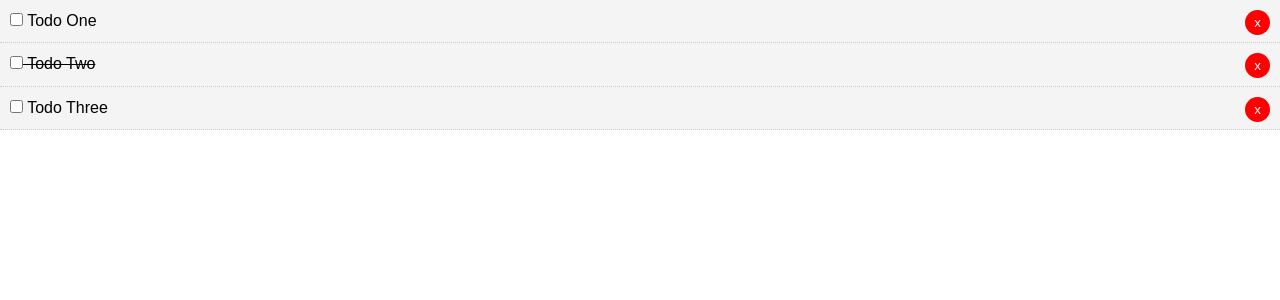
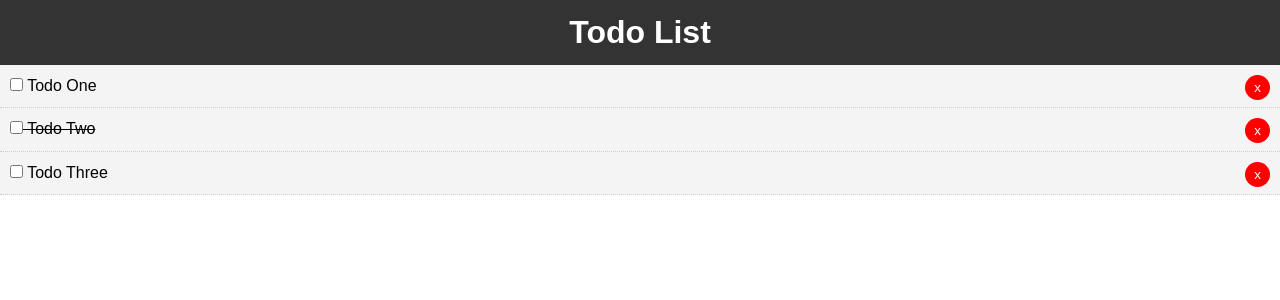
Before and after one commit to ikatzarski/vue-todo-list, a Vue app: page / in a window 1280 px wide. Shown: the top 300 px of the page. Built offline with nearby package versions, Linux system fonts and the light colour scheme.

Commit message:
Add Header component

```diff
--- a/src/App.vue
+++ b/src/App.vue
@@ -1,15 +1,18 @@
 <template>
   <div id="app">
+    <Header />
     <Todos v-bind:todos="todos" v-on:del-todo="deleteTodo" />
   </div>
 </template>
 
 <script>
+import Header from "./components/layout/Header";
 import Todos from "./components/Todos";
 
 export default {
   name: "App",
   components: {
+    Header,
     Todos,
   },
   data() {
--- /dev/null
+++ b/src/components/layout/Header.vue
@@ -0,0 +1,20 @@
+<template>
+  <header class="header">
+    <h1>Todo List</h1>
+  </header>
+</template>
+
+<script>
+export default {
+  name: "Header",
+};
+</script>
+
+<style scoped>
+.header {
+  background: #333;
+  color: #fff;
+  text-align: center;
+  padding: 10px;
+}
+</style>
```
